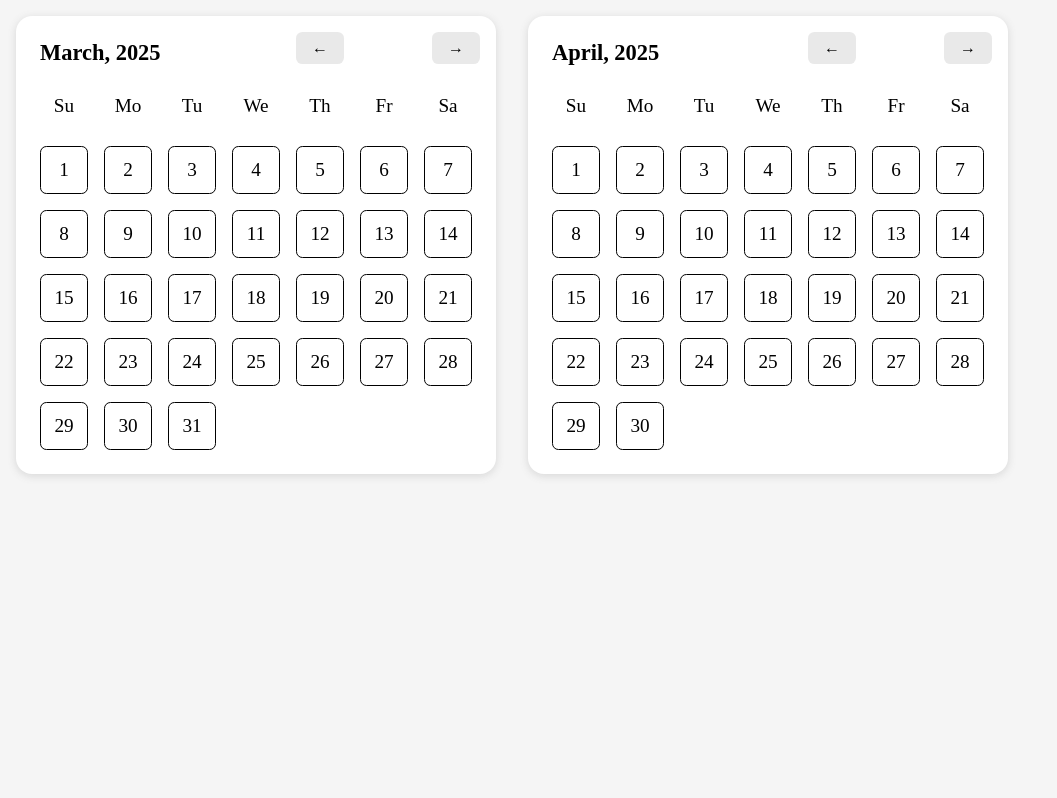
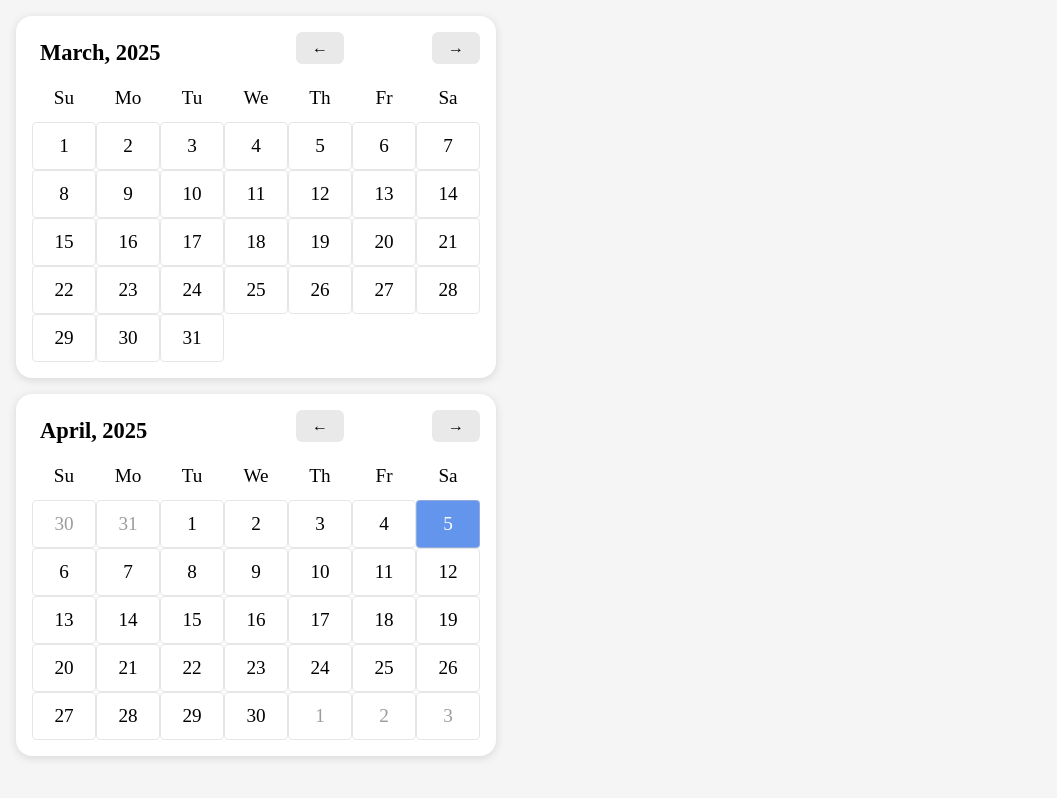
Before and after one commit to Pandamonium7/Calendar-M7-SD2C, a plain HTML site: page index.html in a window 1280 px wide. Shown: the whole page, without its empty margins (0-1057 px from the left). Drawn offline with Linux system fonts and the light colour scheme.

Commit message:
days function

```diff
--- a/css/stylesheet.css
+++ b/css/stylesheet.css
@@ -8,7 +8,6 @@
 
 body{
     font-size: 62.5%;
-    display: flex;
     height: 100vh;
     width: 100vw;
     background-color: whitesmoke;
@@ -27,7 +26,6 @@ main{
 
 div{
     display: flex;
-    width: 28rem;
     justify-content: space-between;
 }
 
@@ -43,13 +41,14 @@ button{
     cursor: pointer;
     font-size: 1rem;
     font-weight: bolder;
+    transition: 0.2s all;
 }
 
 button:hover{
-    background-color: white;
+    background-color: cornflowerblue;
     box-shadow: rgba(50, 50, 93, 0.25) 0px 4px 8px -6px inset,
     rgba(0, 0, 0, 0.1) 0px 2px 8px -2px inset;
-    color: black;
+    color: white;
 }
 
 h3{
@@ -67,14 +66,23 @@ ul{
 
 li{
     display: flex;
-    width: 3rem;
+    width: calc( 100% /7);
     height: 3rem;
-    margin:0.5rem;
     justify-content: center;
     align-items: center;
 }
 
+
+li.inactive{
+    color:rgba(55, 55, 55, 0.493);
+}
+
+li.active{
+    background-color: cornflowerblue;
+    color: white;
+}
+
 ul:nth-of-type(2) > li{
-    border-radius: 0.4rem;
-    border: 0.05rem solid black;
+    border-radius: 0.25rem;
+    border: 0.01rem solid rgba(198, 198, 198, 0.442);
 }
--- a/index.html
+++ b/index.html
@@ -4,7 +4,7 @@
     <meta charset="UTF-8">
     <meta name="viewport" content="width=device-width, initial-scale=1.0">
     <link rel="stylesheet" href="css/stylesheet.css"/>
-    <link rel="fav-icon" src="#">
+    <link rel="shortcut icon" href="#">
     <script defer src="js/main.js"></script>
     <title>Calendar app</title>
 </head>
--- a/js/main.js
+++ b/js/main.js
@@ -1,33 +1,51 @@
+const main =  document.createElement("main");
+document.body.appendChild(main);
 
-let main =  document.createElement("main");
 let liTag = "";
-
-document.body.appendChild(main);
 
 const allMain =  document.querySelectorAll("main");
 
+let d = new Date();
+let crntYear = d.getFullYear();
+let crntMonth = d.getMonth();
+
+  getCalendar = () =>
+    {
+      const months = ["January","February","March","April","May","June","July","August","September","October","November","December"]
 
 
-let d = new Date();
+      let fwdayofMonth = new Date(crntYear,crntMonth, 1).getDay(); //first weekday of current month
+      let ldayofMonth = new Date(crntYear,crntMonth + 1, 0).getDate(); //last day digit current month 28-30-31
+      let lwdayofMonth = new Date(crntYear,crntMonth,ldayofMonth).getDay(); //last weekday of current month
+      let ldayofPrevMonth = new Date(crntYear, crntMonth, 0).getDate(); //last day digit of prev month
 
-const months = ["January","February","March","April","May","June","July","August","September","October","November","December"]
+      console.log(ldayofPrevMonth);
 
-let crntYear = d.getFullYear();
-let crntDay = d.getDay();
-let crntMonth = d.getMonth();
+      for (let i = fwdayofMonth; i > 0; i--) {
+        liTag += `<li class="inactive">${ldayofPrevMonth - i + 1}</li>`
+      }
 
-let ldayofMonth = new Date(crntYear,crntMonth + 1, 0).getDate();
+      for (let i = 1; i <= ldayofMonth; i++) {
+       let isToday =
+       i === d.getDate() &&
+       crntMonth === new Date().getMonth() &&
+       crntYear === new Date().getFullYear()
+       ? ' class="active"'
+       : "";
 
-for (let index = 1; index <= ldayofMonth; index++) {
-  liTag += `<li> ${index} </li>`;
+        liTag += `<li${isToday}>${i}</li>`;
+      }
+
+      for (let i = lwdayofMonth; i < 6; i++) {
+        liTag += `<li class="inactive">${i - lwdayofMonth + 1}</li>`
       }
 
 
-
+      /* array indice change to 0 after mockup */
       allMain[1].innerHTML = `<div>
                   <h3>${months[crntMonth]}, ${crntYear}</h3>
-                <button>&larr;</button>
-                <button>&rarr;</button>
+                      <button class="previous">&larr;</button>
+                      <button class="next">&rarr;</button>
 
               </div>
 
@@ -44,39 +62,8 @@ allMain[1].innerHTML = `<div>
                 ${liTag}
               </ul>
       `;
+    }
+getCalendar();
 
-
-
-
-
-
-console.log(ldayofMonth);
-
-/*const createEle = () =>  {
-    const main = document.createElement("main");
-   // const div = document.createElement('div');
-   // const ul = document.createElement('ul');
-
-
-
-}
-
-createEle();
-/*const createCalendar = () => {
-
-}
-
-createCalendar();
-//console.log(months[crntMonth]);
-
-var arr = ["ul", "li", "strong", "em", "u"]
-
-let el = arr.reduceRight((el, n) => {
-  let d = document.createElement(n)
-  d.appendChild(el)
-  return d
-}, document.createTextNode("Text Here"))
-
-document.getElementById('container').appendChild(el)
-
- */
+const allBtn = document.querySelectorAll(".previous, .next");
+console.log(allBtn);
```
Lines whose indentation alone changed are shown as unchanged.
